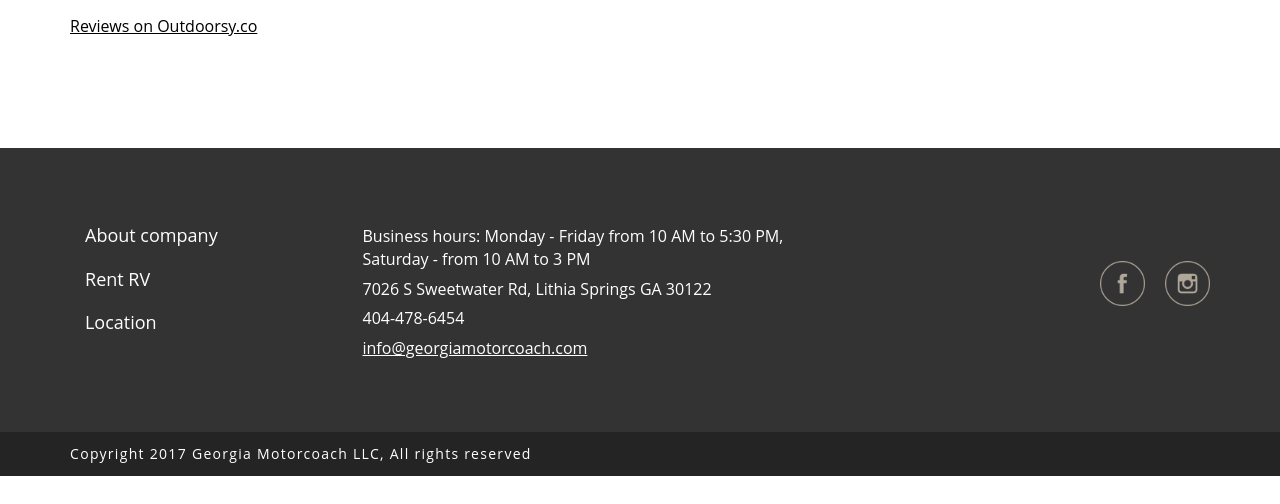
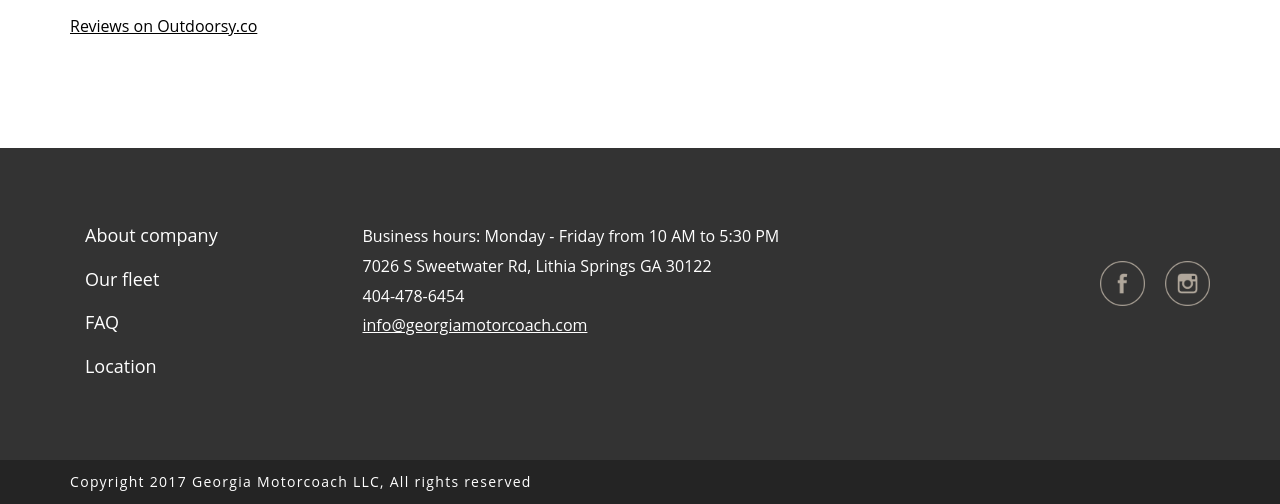
Before and after one commit to prodocik/GMCWebPhp, a PHP site: page /about.php in a window 1280 px wide. Shown: the part 1211-1715 px from the top of the page. Before the commit the page ends 1687 px from the top, so only its background shows below. Run offline with PHP 8.4, Linux system fonts and the light colour scheme; some web fonts are replaced.

Commit message:
footer edit
open hours edit

```diff
--- a/footer.php
+++ b/footer.php
@@ -5,12 +5,13 @@
                     <div class="col-md-3 col-sm-3">
                         <ul class="nav nav-pills nav-stacked">
                             <li><a href="about">About company</a></li>
-                            <li><a href="/../">Rent RV</a></li>
+                            <li><a href="ourfleet.html">Our fleet</a></li>
+                            <li><a href="faq.html">FAQ</a></li>
                             <li><a href="location">Location</a></li>
                         </ul>
                     </div>
                     <div class="col-md-6 col-sm-6">
-                        <p>Business hours: Monday - Friday from 10 AM to 5:30 PM, <br> Saturday - from 10 AM to 3 PM</p>
+                        <p>Business hours: Monday - Friday from 10 AM to 5:30 PM</p>
                         <p>7026 S Sweetwater Rd, Lithia Springs GA 30122</p>
                         <p><?php echo $phoneNumber; ?></p>
                         <a class="link" href="mailto:info@georgiamotorcoach.com">info@georgiamotorcoach.com</a>
```
